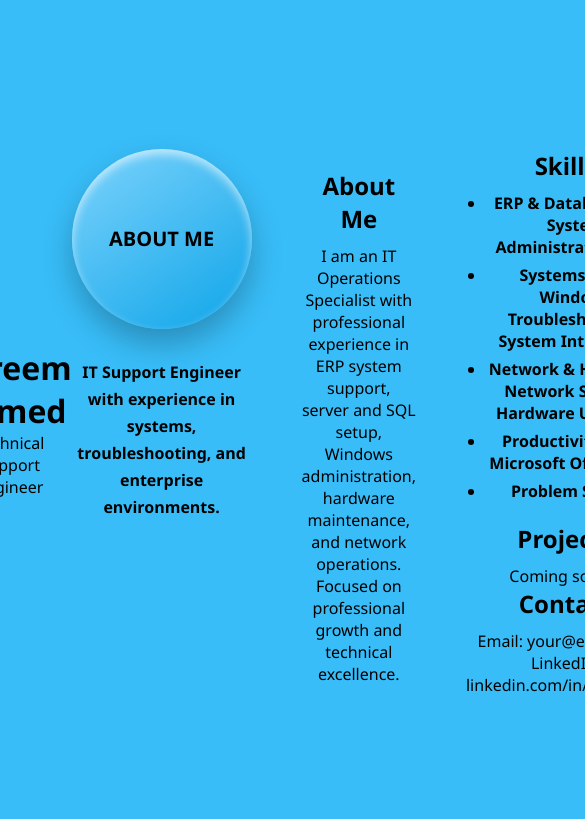
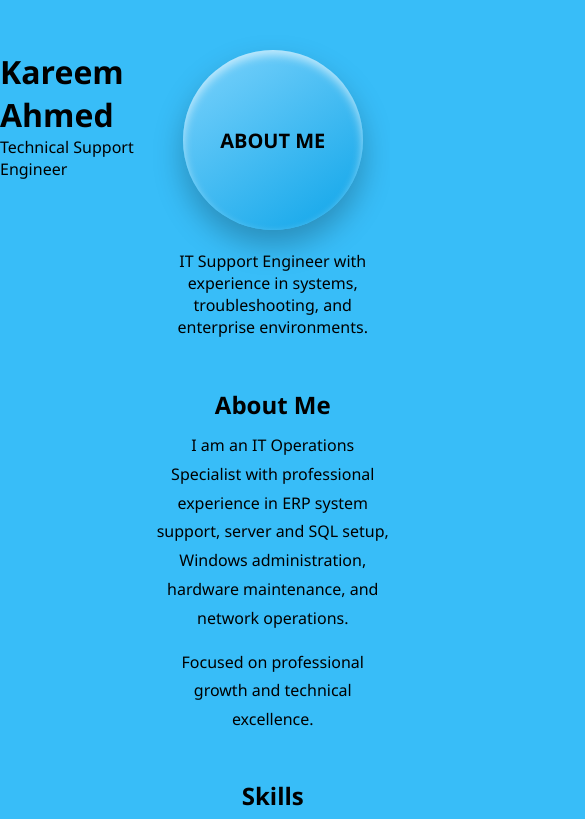
Before and after one commit to Kareem1ahmed/kareem.github.io, a plain HTML site: page index.html in a window 390 px wide. Shown: the top 819 px of the page, 585 px wide, since content can reach past the window. Drawn offline with Linux system fonts and the light colour scheme.

Commit message:
Refactor CSS for layout and mobile responsiveness
Updated styles for layout and responsiveness.

```diff
--- a/style.css
+++ b/style.css
@@ -1,26 +1,23 @@
+/* Reset و Font */
 * {
   margin: 0;
   padding: 0;
   box-sizing: border-box;
   font-family: "Segoe UI", Tahoma, Arial, sans-serif;
 }
-* {
-  margin: 0;
-  padding: 0;
-  box-sizing: border-box;
-  font-family: "Segoe UI", Arial, sans-serif;
-}
 
+/* Body */
 body {
-  background: #38bdf8;
+  background: #38bdf8; /* سماوي */
   color: #000;
   min-height: 100vh;
   display: flex;
   justify-content: center;
-  align-items: center;
+  align-items: flex-start;
+  padding: 50px 0;
 }
 
-/* الصفحة */
+/* الصفحة الرئيسية (3 أعمدة) */
 .page {
   width: 95%;
   max-width: 1400px;
@@ -28,21 +25,7 @@ body {
   grid-template-columns: 1fr 2fr 1.5fr;
   gap: 50px;
   align-items: start;
-}
-
-/* الدايرة */
-.circle-title {
-  width: 160px;
-  height: 160px;
-  background: linear-gradient(145deg, #7dd3fc, #0ea5e9);
-  border-radius: 50%;
-  display: flex;
-  justify-content: center;
-  align-items: center;
-  font-weight: 800;
-  box-shadow: 0 15px 30px rgba(0,0,0,0.25),
-              inset 0 5px 10px rgba(255,255,255,0.6);
-  margin-bottom: 20px;
+  text-align: left;
 }
 
 /* العمود الشمال */
@@ -50,23 +33,30 @@ body {
   text-align: center;
 }
 
-.small-text {
-  font-weight: 600;
-  line-height: 1.7;
+.left .circle-title {
+  margin: 0 auto 20px;
 }
 
 /* العمود الأوسط */
 .center h1 {
   font-size: 36px;
   font-weight: 800;
+  margin-bottom: 5px;
 }
 
 .center h3 {
   margin-bottom: 20px;
+  font-weight: 600;
 }
 
 .center h2 {
   margin: 20px 0 10px;
+}
+
+.center p {
+  font-size: 16px;
+  line-height: 1.8;
+  margin-bottom: 15px;
 }
 
 /* العمود اليمين */
@@ -82,23 +72,6 @@ body {
 .right li {
   margin-bottom: 6px;
   font-weight: 600;
-}
-
-/* خلفية الصفحة */
-body {
-  background: #38bdf8; /* سماوي */
-  color: #000;
-  height: 100vh;
-  display: flex;
-  justify-content: center;
-  align-items: center;
-  text-align: center;
-}
-
-/* الكونتينر */
-.main {
-  width: 90%;
-  max-width: 900px;
 }
 
 /* العنوان الدائري 3D */
@@ -117,12 +90,18 @@ body {
   box-shadow:
     0 15px 30px rgba(0,0,0,0.25),
     inset 0 5px 10px rgba(255,255,255,0.6);
+  text-align: center;
 }
 
-/* النص */
-.content p {
-  font-size: 16px;
-  font-weight: 600;
-  line-height: 1.8;
-  margin-bottom: 15px;
+/* responsive للموبايل */
+@media (max-width: 900px) {
+  .page {
+    grid-template-columns: 1fr;
+    gap: 30px;
+    text-align: center;
+  }
+
+  .right, .center, .left {
+    text-align: center;
+  }
 }
```
